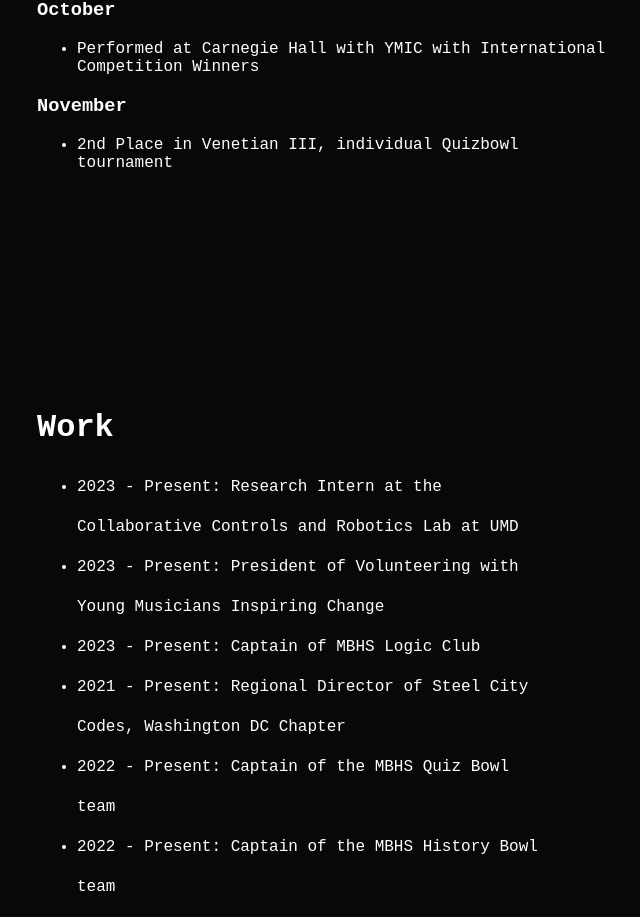
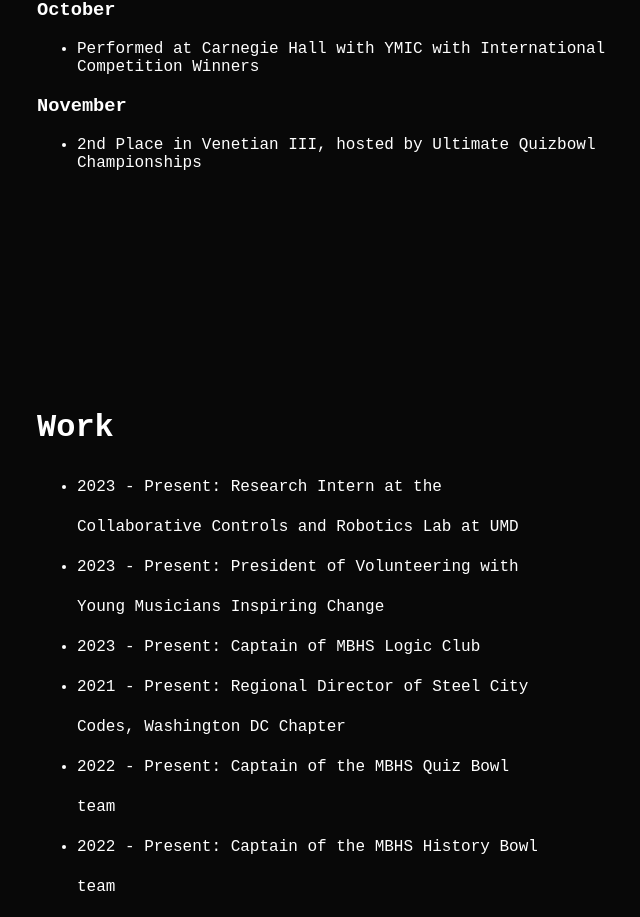
Before and after one commit to cemeterysummoning/website, a Next.js app: page /about in a window 1280 px wide. Shown: the part 2253-3170 px from the top of the page, without its empty margins (91-731 px from the left). Built offline with nearby package versions, Linux system fonts and the light colour scheme.

Commit message:
fixed timeline

```diff
--- a/components/TimelineData.js
+++ b/components/TimelineData.js
@@ -57,7 +57,7 @@
             {
                 month: 'November',
                 text: [
-                    '2nd Place in Venetian III, individual Quizbowl tournament'
+                    '2nd Place in Venetian III, hosted by Ultimate Quizbowl Championships'
                 ]
             }
         ]
```
